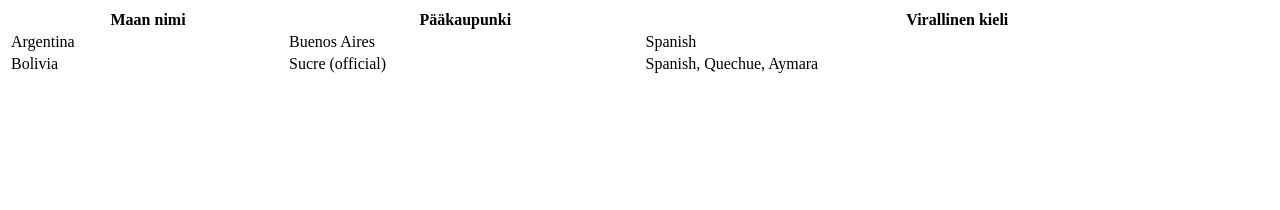
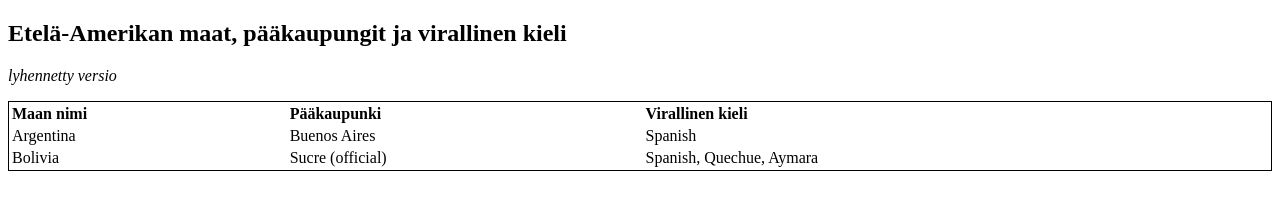
Before and after one commit to unnap/html-koulutus, a plain HTML site: page harjoitus12/harjoitus12.html in a window 1280 px wide. Drawn offline with Linux system fonts and the light colour scheme.

Commit message:
Add files via upload

```diff
--- /dev/null
+++ b/harjoitus12/css/style.css
@@ -0,0 +1,7 @@
+table {
+  border: 1px solid black;
+}
+
+th {
+  text-align: left;
+}
--- a/harjoitus12/harjoitus12.html
+++ b/harjoitus12/harjoitus12.html
@@ -3,9 +3,13 @@
 <html lang="en" xmlns="http://www.w3.org/1999/xhtml">
 <head>
     <meta charset="utf-8" />
+    <link rel="stylesheet" type="text/css" href="css/style.css">
     <title></title>
 </head>
 <body>
+
+  <h2>Etelä-Amerikan maat, pääkaupungit ja virallinen kieli</h2>
+  <p><i>lyhennetty versio</i></p>
 
 <table style="width:100%">
   <tr>
```
